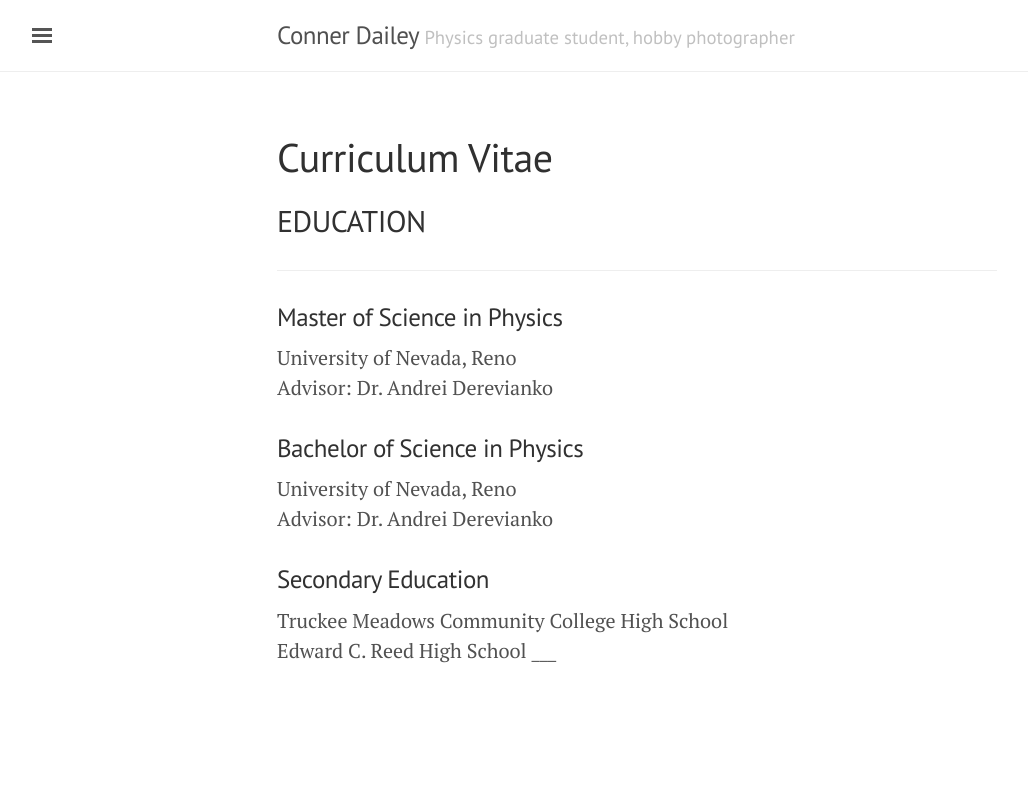
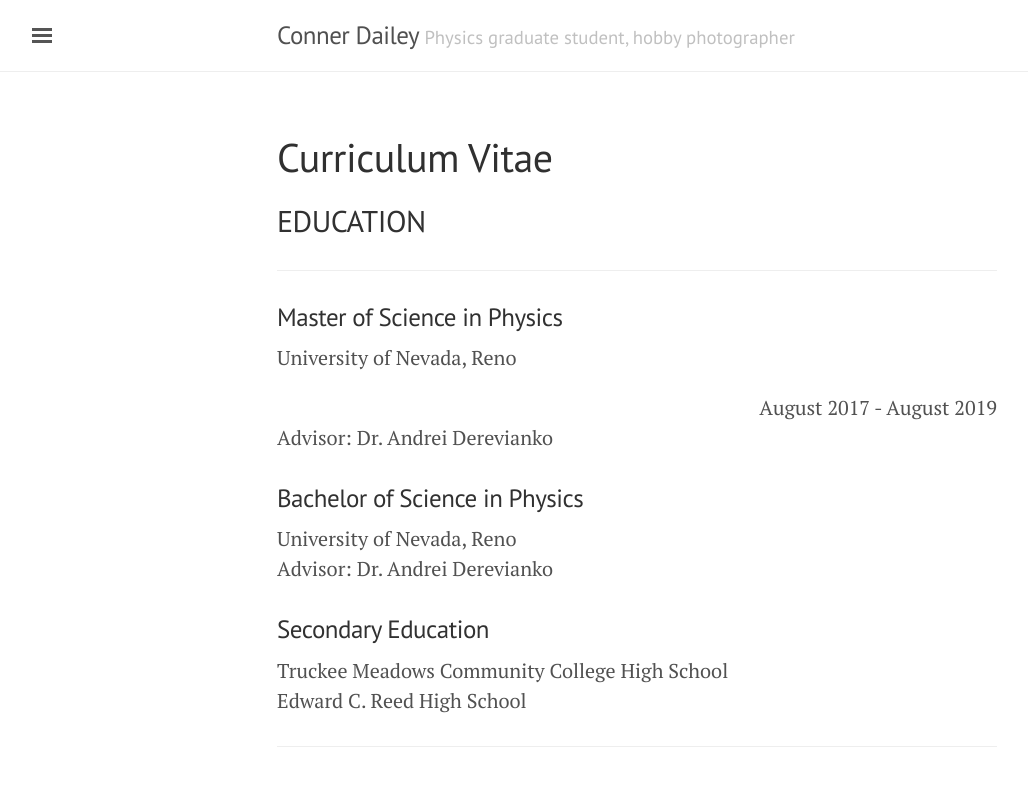
Before and after one commit to TakeTwiceDailey/TakeTwiceDailey.github.io, a Jekyll site: the page built from CV.md, in a window 1280 px wide. Shown: the top 786 px of the page, without its empty margins (3-1031 px from the left). Built offline with Jekyll 4.4.1, drawn with Linux system fonts in a browser that asks for light colours.

Commit message:
CV changes

```diff
--- a/CV.md
+++ b/CV.md
@@ -7,6 +7,7 @@ title: Curriculum Vitae
 ___
 ### Master of Science in Physics
 University of Nevada, Reno
+<div style="text-align: right"> August 2017 - August 2019 </div>
 Advisor: Dr. Andrei Derevianko
 
 ### Bachelor of Science in Physics
@@ -16,4 +17,6 @@ Advisor: Dr. Andrei Derevianko
 ### Secondary Education
 Truckee Meadows Community College High School
 Edward C. Reed High School
+
+
 ___
```
